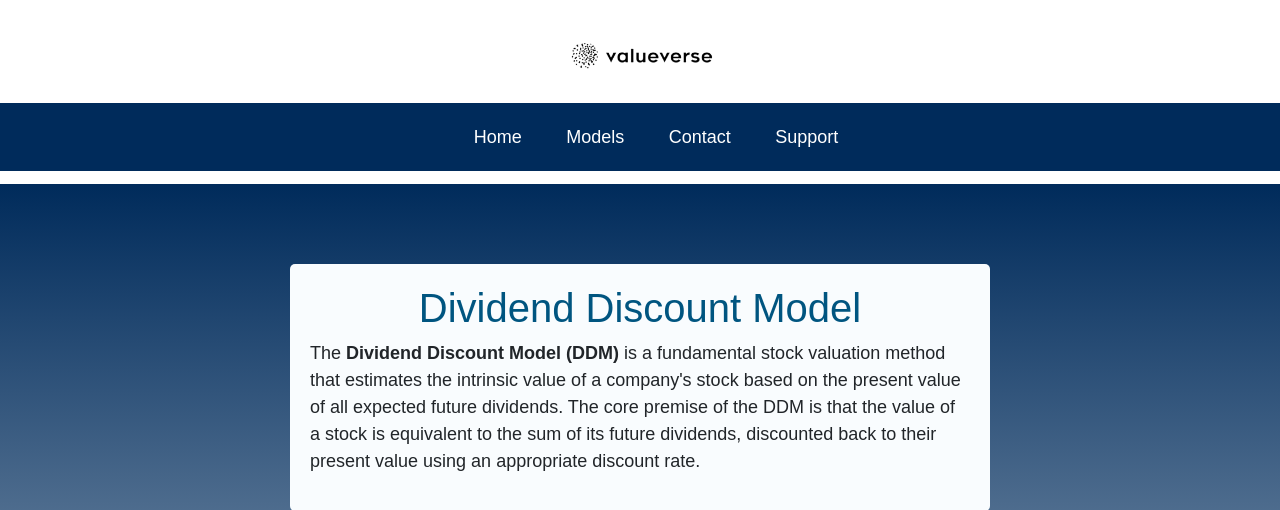
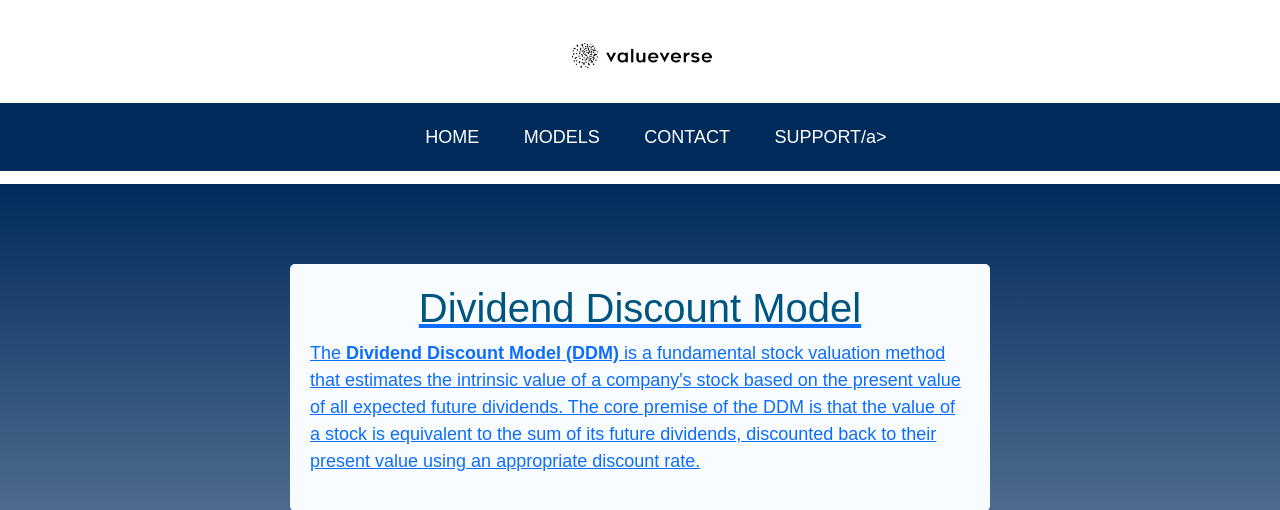
Before and after one commit to adourian/ValueVerse, a Flask app: page /ddm in a window 1280 px wide. Shown: the top 510 px of the page. Run offline with Flask 3, Linux system fonts and the light colour scheme.

Commit message:
Update ddm.html
capitalized navigation bar

```diff
--- a/templates/ddm.html
+++ b/templates/ddm.html
@@ -14,10 +14,10 @@
             <nav id="navbar">
                 <a href="/"><img id="logomod" src="static/valueverse.png" class="logo" alt="logo of the website"></a>
                 <ul id="menu">
-                    <li class="active"><a href="/">Home</a></li>
-                    <li><a href="/models">Models</a></li>
-                    <li><a href="/contact">Contact</a></li>
-                    <li><a href="/support">Support</a></li>
+                    <li class="active"><a href="/">HOME</a></li>
+                    <li><a href="/models">MODELS</a></li>
+                    <li><a href="/contact">CONTACT</a></li>
+                    <li><a href="/support">SUPPORT/a></li>
                 </ul>
             </nav>
         </div>
```
